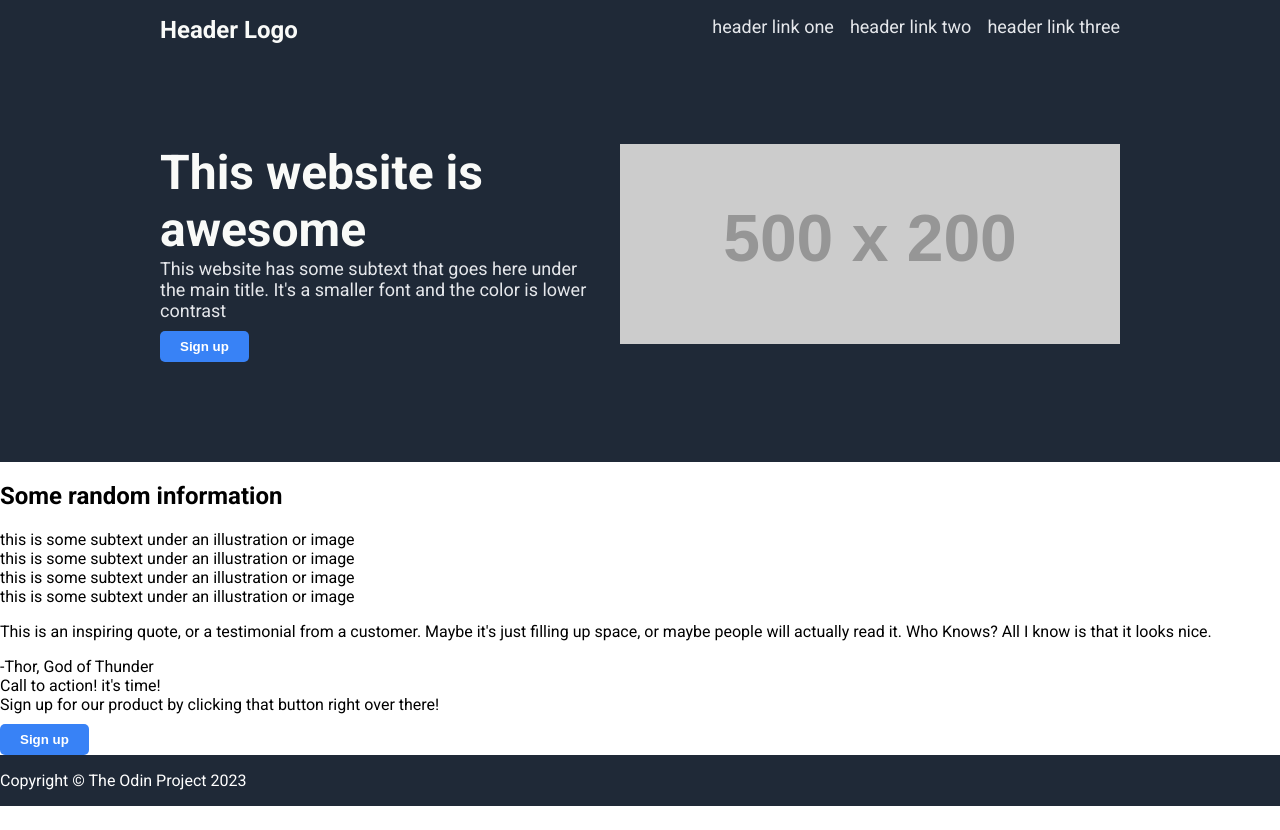
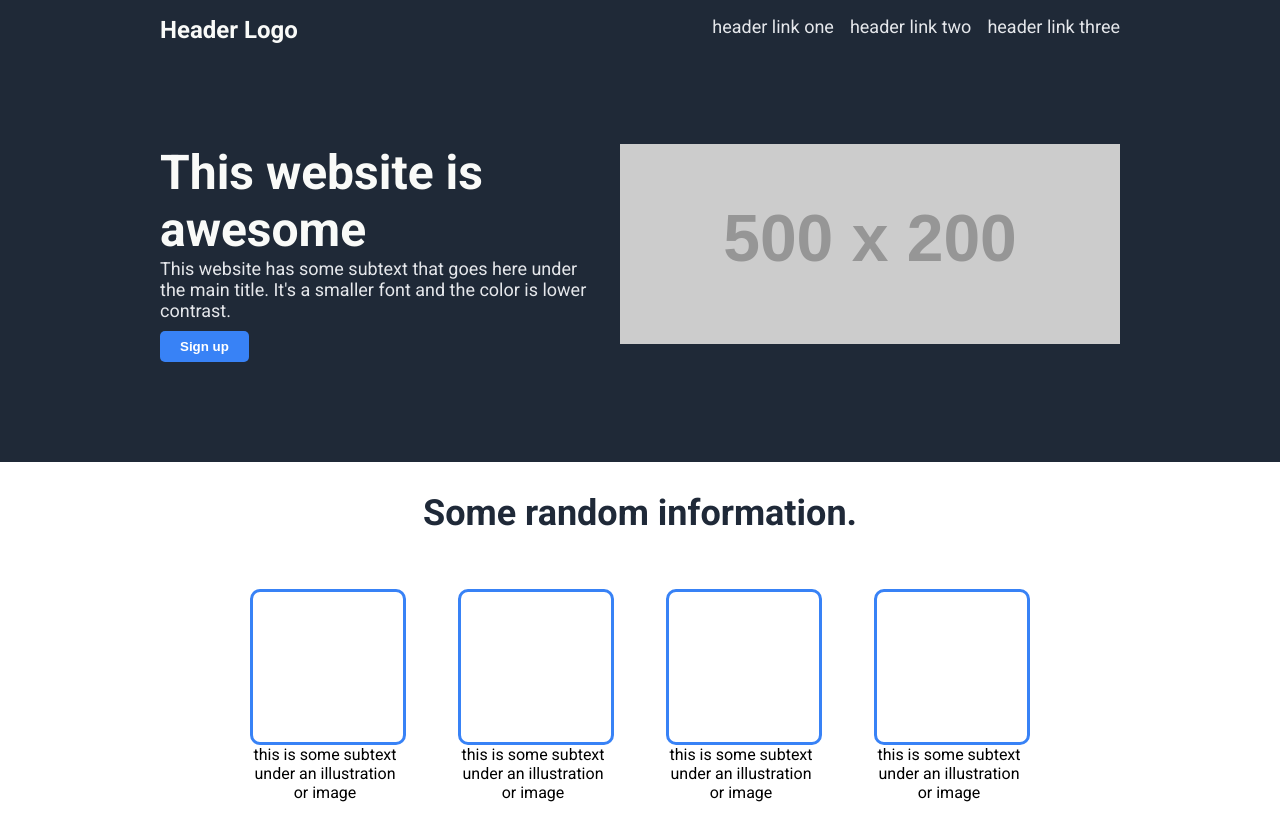
Before and after one commit to Spha1632/landing-page, a plain HTML site: page index.html in a window 1280 px wide. Shown: the top 830 px of the page. Before the commit the page ends 806 px from the top, so only its background shows below. Drawn offline with Linux system fonts and the light colour scheme; placeholder pictures from the web are drawn by us.

Commit message:
Added more styling to the body

```diff
--- a/index.html
+++ b/index.html
@@ -23,7 +23,7 @@
         <div class="hero-main-content">
             <div class="hero-description">
                 <div class="hero-main-text">This website is awesome</div>
-                <div class="hero-secondary-text">This website has some subtext that goes here under the main title. It's a smaller font and the color is lower contrast</div>
+                <div class="hero-secondary-text">This website has some subtext that goes here under the main title. It's a smaller font and the color is lower contrast.</div>
                 <button>Sign up</button>
             </div>
             <div class="hero-image">
@@ -35,12 +35,11 @@
 
     <div class="information-section">
 
-        <h2>Some random information</h2>
+        <h2 class="random-info-header">Some random information.</h2>
 
         <div class="random-info-container">
             <div class="image-info">
                 <div class="image">
-
                 </div>
                 <div class="info">this is  some subtext under an illustration or image</div>
             </div>
--- a/style.css
+++ b/style.css
@@ -7,6 +7,8 @@ body {
     display: flex;
     flex-direction: column;
 }
+
+/* HEADER */
 
 .hero,
 .footer {
@@ -73,3 +75,61 @@ button {
 .hero-description {
     padding-right: 10px;
 }
+
+
+/* RANDOM INFORMATION */
+
+.random-info-header {
+    font-size: 36px;
+    font-weight: 900;
+    color: #1F2938;
+    text-align: center;
+}
+
+.random-info-container {
+    display: flex;
+    width: 65%;
+    margin: 25px auto;
+}
+
+.image-info {
+    display: flex;
+    flex-direction: column;
+    margin: inherit;
+}
+
+.image {
+    height: 150px;
+    width: 150px;
+    border-radius: 10px;
+    border: 3px solid #3882F6;
+}
+
+.info {
+    width: 150px;
+    text-align: center;
+}
+
+.quote-section {
+    background-color: #e5e7eb;
+    padding-top: 50px;
+    padding-bottom: 50px;
+    margin-top: 50px;
+    margin-bottom: 50px;
+}
+
+.quote {
+    font-size: 36px;
+    font-weight: lighter;
+    font-style: italic;
+    color: #1F2937;
+    width: 65%;
+    margin: 0 auto;
+}
+
+.author {
+    width: 65%;
+    text-align: end;
+    margin: 0 auto;
+    font-weight: 900;
+}
```
